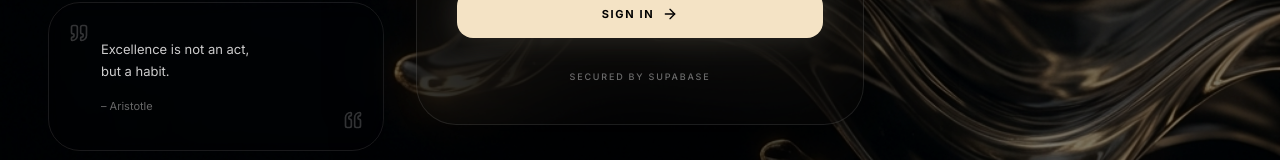
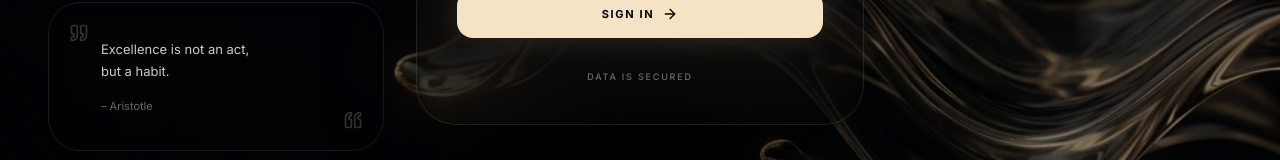
Before and after one commit to duokarma/WOW-Salon-Admin, a React (Vite) app: page /login in a window 1280 px wide. Shown: the part 539-699 px from the top of the page. Built offline with nearby package versions, Linux system fonts and the light colour scheme; no server answers.

Commit message:
Update Login.tsx

```diff
--- a/src/pages/Login.tsx
+++ b/src/pages/Login.tsx
@@ -193,7 +193,7 @@ export default function Login() {
             </form>
 
             <div className="mt-8 text-center relative z-10">
-              <p className="text-[9px] text-white/40 uppercase tracking-[0.2em] font-medium">Secured by Supabase</p>
+              <p className="text-[9px] text-white/40 uppercase tracking-[0.2em] font-medium">DATA IS SECURED</p>
             </div>
           </div>
         </motion.div>
```
